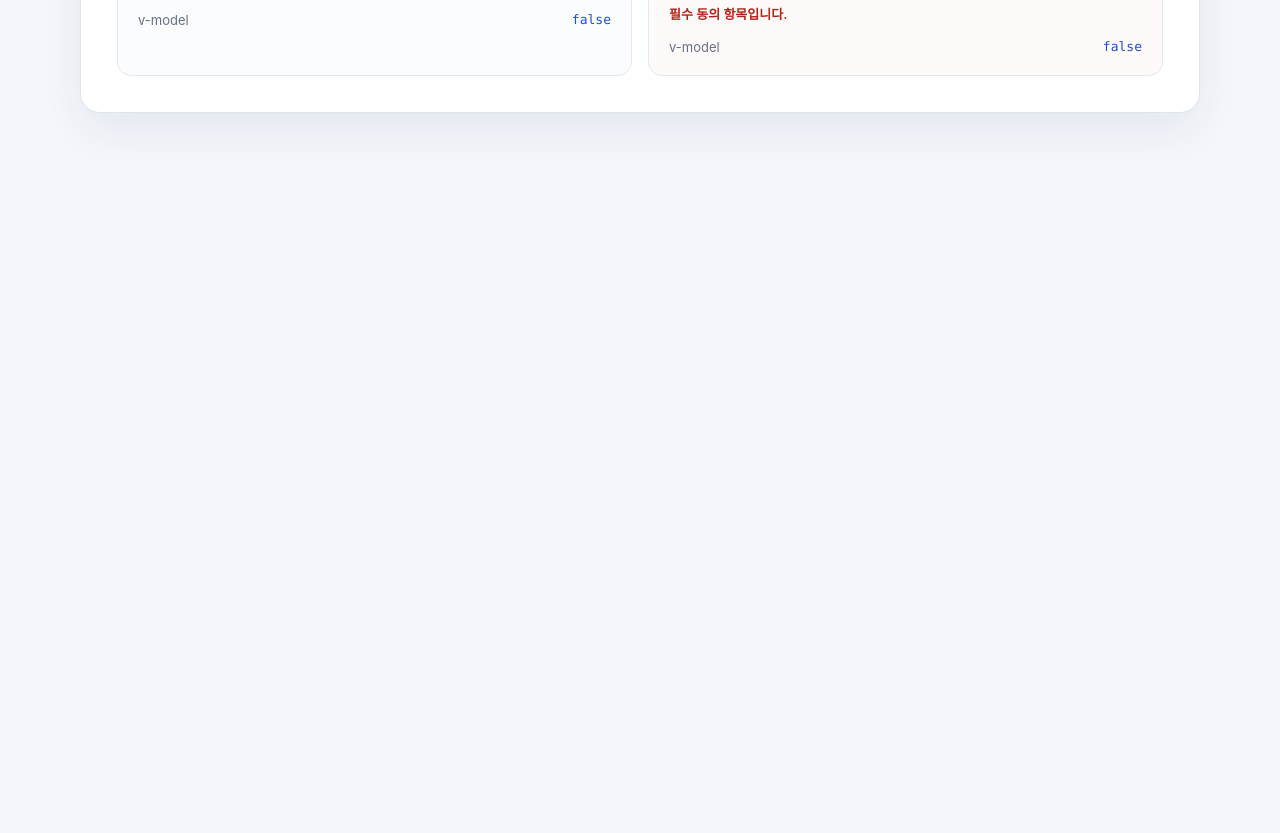
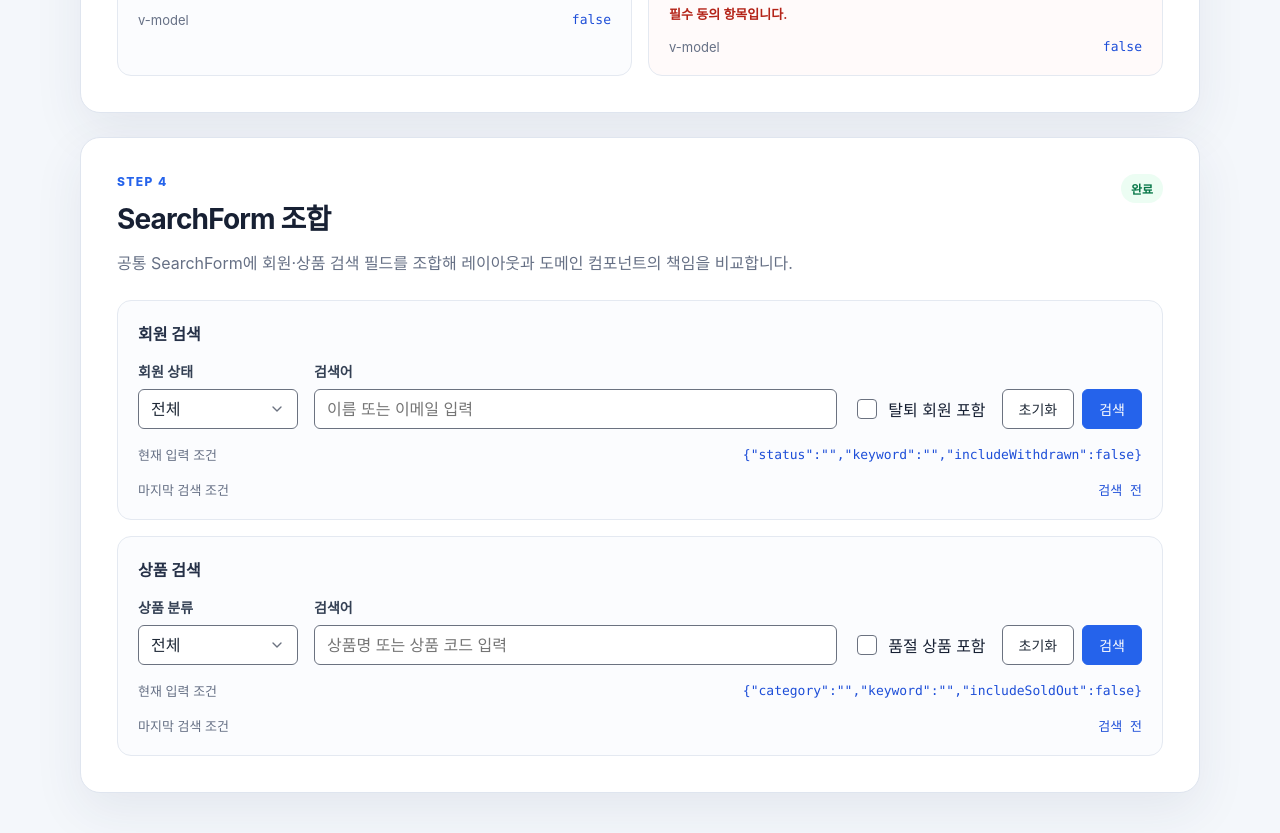
Before and after one commit to shs3832/nuxt-component, a Nuxt app: page / in a window 1280 px wide. Shown: the part 2120-2953 px from the top of the page. Before the commit the page ends 2305 px from the top, so only its background shows below. Built offline with nearby package versions, Linux system fonts and the light colour scheme.

Commit message:
feat: add SearchForm composition study

```diff
--- /dev/null
+++ b/app/components/product/ProductSearchForm.vue
@@ -0,0 +1,100 @@
+<template>
+  <SearchForm @search="emit('search')" @reset="emit('reset')" aria-label="상품">
+    <div class="product-category product-search-form__field">
+      <label :for="categoryId">상품 분류</label>
+      <UiSelect
+        v-model="category"
+        :id="categoryId"
+        name="category"
+        class="control"
+      >
+        <option value="">전체</option>
+        <option value="clothing">의류</option>
+        <option value="electronics">전자제품</option>
+      </UiSelect>
+    </div>
+    <div class="product-keyword product-search-form__field">
+      <label :for="keywordId">검색어</label>
+      <UiInput
+        type="search"
+        name="keyword"
+        :id="keywordId"
+        autocomplete="off"
+        placeholder="상품명 또는 상품 코드 입력"
+        v-model="keyword"
+        class="control"
+      />
+    </div>
+    <div class="product-sold-out">
+      <UiCheckbox
+        name="includeSoldOut"
+        :id="includeSoldOutId"
+        v-model="includeSoldOut"
+      />
+      <label :for="includeSoldOutId">품절 상품 포함</label>
+    </div>
+  </SearchForm>
+</template>
+
+<script lang="ts" setup>
+import { useId } from "vue";
+
+const categoryId = useId();
+const keywordId = useId();
+const includeSoldOutId = useId();
+const category = defineModel<string>("category", {
+  required: true,
+});
+const keyword = defineModel<string>("keyword", {
+  required: true,
+});
+const includeSoldOut = defineModel<boolean>("includeSoldOut", {
+  required: true,
+});
+
+const emit = defineEmits<{
+  search: [];
+  reset: [];
+}>();
+</script>
+
+<style scoped>
+.control {
+  width: 100%;
+}
+
+.product-category {
+  flex: 0 0 160px;
+  @media (max-width: 720px) {
+    flex-basis: auto;
+  }
+}
+
+.product-keyword {
+  flex: 1 1 280px;
+  min-width: 0;
+  @media (max-width: 720px) {
+    flex-basis: auto;
+  }
+}
+
+.product-sold-out {
+  display: inline-flex;
+  align-items: center;
+  gap: 8px;
+  min-height: 40px;
+  label {
+    cursor: pointer;
+  }
+}
+
+.product-search-form__field {
+  label {
+    display: block;
+    margin-bottom: 8px;
+    font-size: 14px;
+    font-weight: 600;
+    color: #344054;
+  }
+}
+</style>
--- /dev/null
+++ b/app/components/search/SearchForm.vue
@@ -0,0 +1,47 @@
+<template>
+  <form
+    role="search"
+    @submit.prevent="emit('search')"
+    @reset.prevent="emit('reset')"
+    class="search-form"
+  >
+    <slot></slot>
+    <div class="search-form__actions">
+      <UiButton type="reset" variant="secondary" class="search-form__action">
+        초기화
+      </UiButton>
+      <UiButton type="submit" class="search-form__action">검색</UiButton>
+    </div>
+  </form>
+</template>
+
+<script setup lang="ts">
+const emit = defineEmits<{
+  search: [];
+  reset: [];
+}>();
+</script>
+
+<style scoped>
+.search-form {
+  display: flex;
+  gap: 16px;
+  align-items: flex-end;
+  @media (max-width: 720px) {
+    flex-direction: column;
+    align-items: stretch;
+  }
+}
+
+.search-form__actions {
+  display: flex;
+  align-items: center;
+  gap: 8px;
+  flex: 0 0 auto;
+}
+.search-form__action {
+  @media (max-width: 720px) {
+    flex: 1;
+  }
+}
+</style>
--- /dev/null
+++ b/app/components/user/UserSearchForm.vue
@@ -0,0 +1,95 @@
+<template>
+  <SearchForm @search="emit('search')" @reset="emit('reset')" aria-label="회원">
+    <div class="user-status user-search-form__field">
+      <label :for="statusId">회원 상태</label>
+      <UiSelect v-model="status" :id="statusId" name="status" class="control">
+        <option value="">전체</option>
+        <option value="active">사용중</option>
+        <option value="inactive">사용중지</option>
+      </UiSelect>
+    </div>
+    <div class="user-keyword user-search-form__field">
+      <label :for="keywordId">검색어</label>
+      <UiInput
+        type="search"
+        name="keyword"
+        :id="keywordId"
+        autocomplete="off"
+        placeholder="이름 또는 이메일 입력"
+        v-model="keyword"
+        class="control"
+      />
+    </div>
+    <div class="user-withdrawn">
+      <UiCheckbox
+        name="includeWithdrawn"
+        :id="includeWithdrawnId"
+        v-model="includeWithdrawn"
+      />
+      <label :for="includeWithdrawnId">탈퇴 회원 포함</label>
+    </div>
+  </SearchForm>
+</template>
+
+<script lang="ts" setup>
+import { useId } from "vue";
+
+const statusId = useId();
+const keywordId = useId();
+const includeWithdrawnId = useId();
+const status = defineModel<string>("status", {
+  required: true,
+});
+const keyword = defineModel<string>("keyword", {
+  required: true,
+});
+const includeWithdrawn = defineModel<boolean>("includeWithdrawn", {
+  required: true,
+});
+
+const emit = defineEmits<{
+  search: [];
+  reset: [];
+}>();
+</script>
+
+<style scoped>
+.control {
+  width: 100%;
+}
+
+.user-status {
+  flex: 0 0 160px;
+  @media (max-width: 720px) {
+    flex-basis: auto;
+  }
+}
+
+.user-keyword {
+  flex: 1 1 280px;
+  min-width: 0;
+  @media (max-width: 720px) {
+    flex-basis: auto;
+  }
+}
+
+.user-withdrawn {
+  display: inline-flex;
+  align-items: center;
+  gap: 8px;
+  min-height: 40px;
+  label {
+    cursor: pointer;
+  }
+}
+
+.user-search-form__field {
+  label {
+    display: block;
+    margin-bottom: 8px;
+    font-size: 14px;
+    font-weight: 600;
+    color: #344054;
+  }
+}
+</style>
--- a/app/pages/index.vue
+++ b/app/pages/index.vue
@@ -348,11 +348,105 @@
           </div>
         </div>
       </section>
+
+      <section
+        class="study-card"
+        aria-labelledby="search-form-study-title"
+      >
+        <div class="study-card__header">
+          <div>
+            <p class="study-card__step">STEP 4</p>
+            <h2 id="search-form-study-title">SearchForm 조합</h2>
+          </div>
+          <span class="study-card__status">완료</span>
+        </div>
+
+        <p class="study-card__description">
+          공통 SearchForm에 회원·상품 검색 필드를 조합해 레이아웃과 도메인
+          컴포넌트의 책임을 비교합니다.
+        </p>
+
+        <div class="search-form-demo">
+          <h3 class="search-form-demo__title">회원 검색</h3>
+          <UserSearchForm
+            v-model:status="userSearchConditions.status"
+            v-model:keyword="userSearchConditions.keyword"
+            v-model:include-withdrawn="userSearchConditions.includeWithdrawn"
+            @reset="resetUserSearchConditions"
+            @search="handleUserSearch"
+          />
+          <p class="study-output">
+            <span>현재 입력 조건</span>
+            <code>{{ JSON.stringify(userSearchConditions) }}</code>
+          </p>
+
+          <p class="study-output">
+            <span>마지막 검색 조건</span>
+            <code>
+              {{
+                lastSearchedConditions
+                  ? JSON.stringify(lastSearchedConditions)
+                  : "검색 전"
+              }}
+            </code>
+          </p>
+        </div>
+
+        <div class="search-form-demo">
+          <h3 class="search-form-demo__title">상품 검색</h3>
+          <ProductSearchForm
+            v-model:category="productSearchConditions.category"
+            v-model:keyword="productSearchConditions.keyword"
+            v-model:include-sold-out="productSearchConditions.includeSoldOut"
+            @reset="resetProductSearchConditions"
+            @search="handleProductSearch"
+          />
+          <p class="study-output">
+            <span>현재 입력 조건</span>
+            <code>{{ JSON.stringify(productSearchConditions) }}</code>
+          </p>
+
+          <p class="study-output">
+            <span>마지막 검색 조건</span>
+            <code>
+              {{
+                lastProductSearchConditions
+                  ? JSON.stringify(lastProductSearchConditions)
+                  : "검색 전"
+              }}
+            </code>
+          </p>
+        </div>
+      </section>
     </div>
   </main>
 </template>
 
 <script lang="ts" setup>
+const createInitialUserSearchConditions = () => {
+  return {
+    status: "",
+    keyword: "",
+    includeWithdrawn: false,
+  };
+};
+
+const createInitialProductSearchConditions = () => {
+  return {
+    category: "",
+    keyword: "",
+    includeSoldOut: false,
+  };
+};
+
+type UserSearchConditions = ReturnType<
+  typeof createInitialUserSearchConditions
+>;
+
+type ProductSearchConditions = ReturnType<
+  typeof createInitialProductSearchConditions
+>;
+
 const inputMessage = ref("test message");
 const inputMessageRequired = ref("");
 const inputSelect = ref("");
@@ -365,6 +459,9 @@ const agreed = ref(false);
 const agreedChecked = ref(true);
 const agreedDisabled = ref(false);
 const agreedRequired = ref(false);
+const lastSearchedConditions = ref<UserSearchConditions | null>(null);
+const lastProductSearchConditions = ref<ProductSearchConditions | null>(null);
+
 const buttonClick = () => {
   if (state.value === "바뀌기전") {
     state.value = "바뀜";
@@ -375,6 +472,26 @@ const buttonClick = () => {
 
 const handleSubmit = () => {
   hasSubmitted.value = true;
+};
+
+const userSearchConditions = ref(createInitialUserSearchConditions());
+const resetUserSearchConditions = () => {
+  userSearchConditions.value = createInitialUserSearchConditions();
+};
+const handleUserSearch = () => {
+  lastSearchedConditions.value = {
+    ...userSearchConditions.value,
+  };
+};
+
+const productSearchConditions = ref(createInitialProductSearchConditions());
+const resetProductSearchConditions = () => {
+  productSearchConditions.value = createInitialProductSearchConditions();
+};
+const handleProductSearch = () => {
+  lastProductSearchConditions.value = {
+    ...productSearchConditions.value,
+  };
 };
 </script>
 
@@ -523,6 +640,23 @@ const handleSubmit = () => {
   background: #fbfcfe;
 }
 
+.search-form-demo {
+  padding: 20px;
+  border: 1px solid #e4e9f1;
+  border-radius: 14px;
+  background: #fbfcfe;
+}
+
+.search-form-demo + .search-form-demo {
+  margin-top: 16px;
+}
+
+.search-form-demo__title {
+  margin: 0 0 16px;
+  color: #253047;
+  font-size: 16px;
+}
+
 .field-demo--validation {
   background: #fffafa;
 }
```
Also changed, not shown: 1 other file (tests, documents, lock files or other folders).
